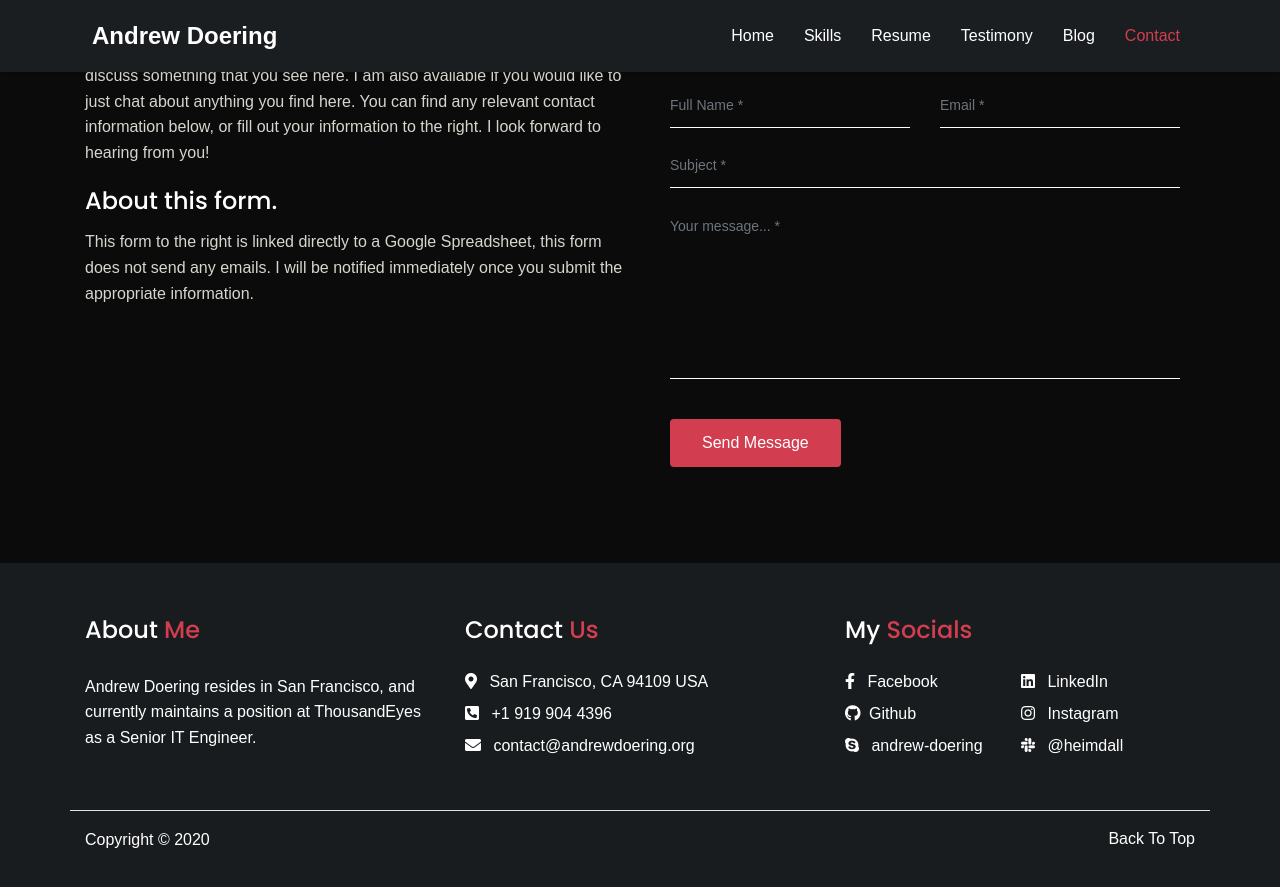
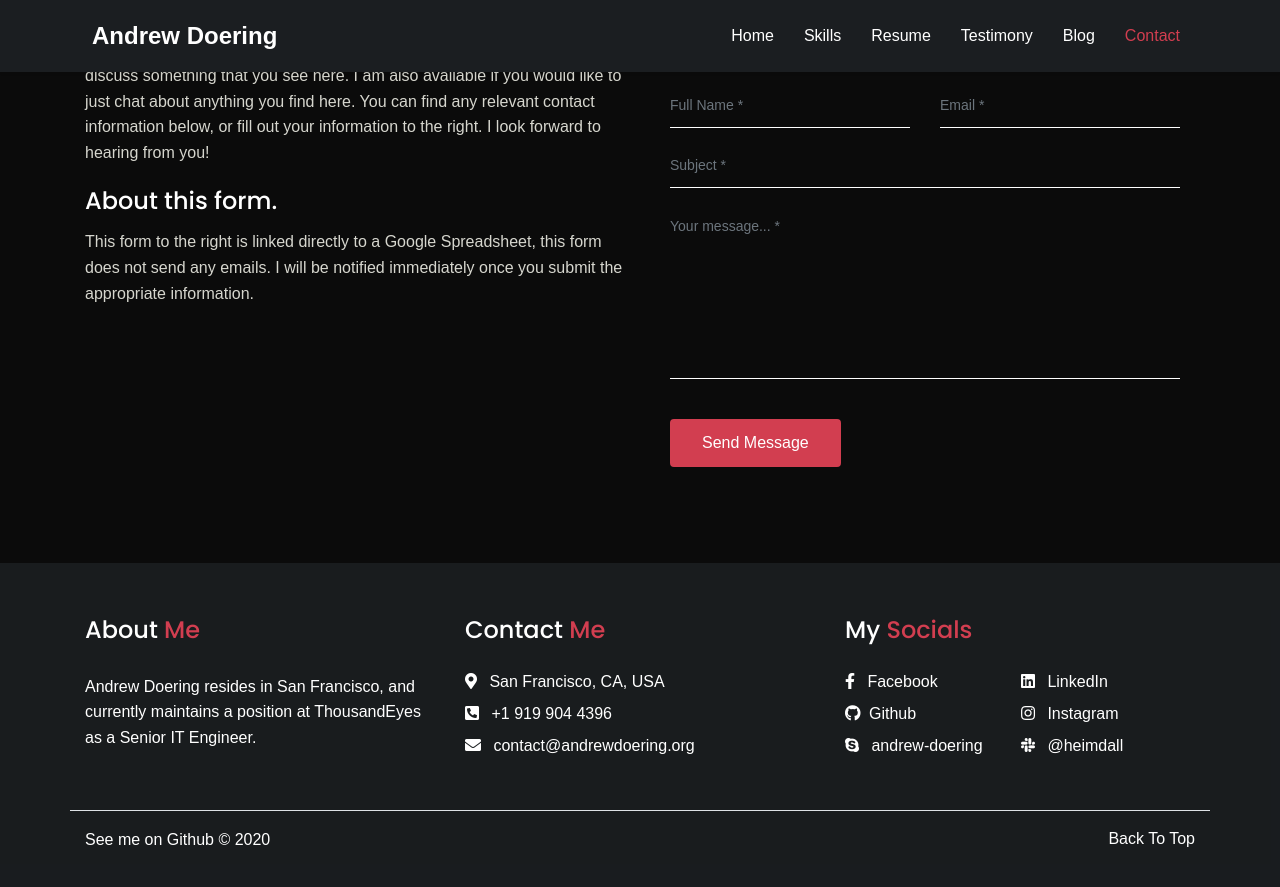
Before and after one commit to delize/delize.github.io, a Jekyll site: the page built from index.md, in a window 1280 px wide and 900 px high, scrolled down 8027 px. Shown: the top 887 px of the window. Built offline with Jekyll 4.4.1, drawn with Linux system fonts in a browser that asks for light colours; some web fonts are replaced; some of the changed text lies outside the part shown.

Commit message:
Jekyll-ize it, prepare for color-scheme js

```diff
--- a/_config.yml
+++ b/_config.yml
@@ -1,35 +1,41 @@
 name: Andrew Doering CV & Blog
 firstname: Andrew
 lastname: Doering
+fullname: Andrew Doering
 url: https://andrewdoering.org
 baseurl: ""
 timezone: Americans/Los_Angeles
 social:
   facebook:
-    - url: https://www.facebook.com/
-    - user: and.doe
-    - icon: fa fb-icon
+    url: https://www.facebook.com/
+    user: and.doe
+    icon: fab fa-facebook-f
   github:
-    - url: https://www.github.com/
-    - user: delize
-    - icon: fa github-icon
+    url: https://www.github.com/
+    user: delize
+    site-repo: /delize.github.io
+    icon: fab fa-github
   linkedin:
-    - url: https://www.linkedin.com/in/
-    - user: andrewdoering
-    - icon: fa linkedin-icon
+    url: https://www.linkedin.com/in/
+    user: andrewdoering
+    icon: fab fa-linkedin
   skype:
-    - user: andrew-doering
-    - icon: fa fa-skype
+    user: andrew-doering
+    icon: fab fa-skype
   slack:
-    - user: heimdall
-    - url: https://www.macadmins.org
+    user: heimdall
+    url: https://www.macadmins.org
+    icon: fab fa-slack
   instagram:
-    - user: dolos01
-    - url: https://www.instagram.com/
+    user: dolos01
+    url: https://www.instagram.com/
+    icon: fab fa-instagram
 contact:
-  - phone: +1 919 904 4396
-  - email: contact@andrewdoering.org
-  - address: San Francisco, CA, USA
+  phone: +1 919 904 4396
+  email: contact@andrewdoering.org
+  address: San Francisco, CA, USA
+resume:
+  file: Andrew_Doering_Online_Resume_2020_TB.pdf
 copyright: 2020
 markdown: kramdown
 kramdown:
--- a/_drafts/template.markdown
+++ b/_drafts/template.markdown
@@ -6,7 +6,7 @@
 author: Andrew Doering
 published: false #Remove this after finishing the document
 comments: true
-date: 2020-09-20 18:20:49 PT
+date: 2020-09-20 18:20:49 -0700
 last_modified_at:
 layout: post
 tags:
--- /dev/null
+++ b/_includes/color-scheme.html
@@ -0,0 +1,2 @@
+<a class="color-scheme text-white bg-base-color d-inline-block" href="javascript:void(0)"><i class="lni-night"></i><span>Dark</span></a>
+<a class="color-scheme color-scheme-light text-white bg-base-color d-none" href="javascript:void(0)"><i class="lni-sun"></i><span>Light</span></a>
--- a/_includes/footer.html
+++ b/_includes/footer.html
@@ -8,36 +8,36 @@
                     ThousandEyes as a Senior IT Engineer. </p>
             </div>
             <div class="col-lg-4">
-                <h4 class="text-white mt-3 mt-lg-0">Contact <span class="base-color">Us</span></h4>
+                <h4 class="text-white mt-3 mt-lg-0">Contact <span class="base-color">Me</span></h4>
                 <ul class="list-unstyled text-white pt-2 mb-0">
-                    <li class="py-1"><i class="fas fa-map-marker-alt pr-2"></i> San Francisco, CA 94109 USA</li>
-                    <li class="py-1"><a class="text-white link-hover" href="tel:+1 919-904-4396"><i class="fas fa-phone-square-alt pr-2" aria-hidden="true"></i>
-                        +1 919 904 4396</a></li>
-                    <li class="py-1"><a class="text-white link-hover" href="mailto:contact@andrewdoering"><i class="fas fa-envelope pr-2 pr-2" aria-hidden="true"></i>
-                        contact@andrewdoering.org</a></li>
+                    <li class="py-1"><i class="fas fa-map-marker-alt pr-2"></i> {{ site.contact.address }}</li>
+                    <li class="py-1"><a class="text-white link-hover" href="tel:{{ site.contact.phone }}"><i class="fas fa-phone-square-alt pr-2" aria-hidden="true"></i>
+                        {{ site.contact.phone }}</a></li>
+                    <li class="py-1"><a class="text-white link-hover" href="mailto:{{ site.contact.email }}"><i class="fas fa-envelope pr-2 pr-2" aria-hidden="true"></i>
+                        {{ site.contact.email }}</a></li>
                 </ul>
             </div>
             <div class="col-lg-4">
                 <h4 class="text-white mt-3 mt-lg-0">My <span class="base-color">Socials</span></h4>
                 <ul class="list-unstyled text-white socials pt-2 mb-0">
-                    <li class="py-1"><a class="text-white link-hover" href="https://www.facebook.com/and.doe"><i class="fab fa-facebook-f pr-2" aria-hidden="true"></i>
+                    <li class="py-1"><a class="text-white link-hover" href="{{ site.social.facebook.url | append: site.social.facebook.user }}"><i class="{{ site.social.facebook.icon}} pr-2" aria-hidden="true"></i>
                             Facebook</a></li>
-                    <li class="py-1"><a class="text-white link-hover" href="https://www.linkedin.com/in/andrewdoering"><i class="fab fa-linkedin pr-2"
+                    <li class="py-1"><a class="text-white link-hover" href="{{ site.social.linkedin.url | append: site.social.linkedin.user }}"><i class="{{ site.social.linkedin.icon}} pr-2"
                                 aria-hidden="true"></i> LinkedIn</a></li>
-                    <li class="py-1"><a class="text-white link-hover" href="https://www.github.com/delize"><i class="fab fa-github pr-1" aria-hidden="true"></i>
+                    <li class="py-1"><a class="text-white link-hover" href="{{ site.social.github.url | append: site.social.github.user}}"><i class="{{ site.social.github.icon }} pr-1" aria-hidden="true"></i>
                             Github</a></li>
-                    <li class="py-1"><a class="text-white link-hover" href="https://www.instagram.com/dolos01"><i class="fab fa-instagram pr-2" aria-hidden="true"></i>
+                    <li class="py-1"><a class="text-white link-hover" href="{{ site.social.instagram.url | append: site.social.instagram.user}}"><i class="{{ site.social.instagram.icon }} pr-2" aria-hidden="true"></i>
                             Instagram</a></li>
-                    <li class="py-1"><a class="text-white link-hover" href="skype:andrew-doering"><i class="fab fa-skype pr-2" aria-hidden="true"></i> andrew-doering</a>
+                    <li class="py-1"><a class="text-white link-hover" href="skype:{{ site.social.skype.user}}"><i class="{{ site.social.skype.icon }} pr-2" aria-hidden="true"></i> {{ site.social.skype.user }}</a>
                     </li>
-                    <li class="py-1"><a class="text-white link-hover" href="https://www.macadmins.org/"><i class="fab fa-slack pr-2" aria-hidden="true"></i> @heimdall</a>
+                    <li class="py-1"><a class="text-white link-hover" href="https://www.macadmins.org/"><i class="{{ site.social.slack.icon }} pr-2" aria-hidden="true"></i> @{{ site.social.slack.user}}</a>
                     </li>
                 </ul>
             </div>
         </div>
         <div class="row">
             <div class="col-lg-12 border-top pb-5">
-                <p class="mt-3 mb-0 text-white d-lg-inline-block text-center">Copyright © {{ site.copyright }}</p>
+                <a href="{{ site.social.github.url | append: site.social.github.user | append: site.social.github.site-repo }}"><p class="mt-3 mb-0 text-white d-lg-inline-block text-center">See me on Github © {{ site.copyright }}</p></a>
                 <a href="javascript:void(0);" class="mt-4 mt-lg-3 mb-0 text-white back-to-top d-block d-lg-inline-block float-lg-right text-center">Back To Top</a>
             </div>
         </div>
--- a/_includes/page-hero.html
+++ b/_includes/page-hero.html
@@ -7,33 +7,33 @@
                 </div>
             </div>
             <div class="col-lg-8 personal-item">
-                <h1 class="text-white mb-0">I'm Andrew Doering</h1>
+                <h1 class="text-white mb-0">I'm {{ site.fullname }}</h1>
                 <h4 class="typed-color text-capitalize mb-2"><span class="typed-color"></span><span class="element"
                         data-elements="., A Senior IT Engineer., A photographer., An eager learner., A dedicated individual., Avid snowboarder., ">
                     </span></h4>
                 <div class="row">
                     <div class="col-5 col-lg-4 personal-info">
                         <p class="text-white">Language : <span class="text-gray">Multilingual</span></p>
-                        <p class="text-white">Phone : <span class="text-gray"><a class="text-gray link-hover" href="tel:+1 919-904-4396">+1 919-904-4396</a></span></p>
-                        <p class="text-white">City : <span class="text-gray"> San Francisco, CA</span></p>
+                        <p class="text-white">Phone : <span class="text-gray"><a class="text-gray link-hover" href="tel:{{ site.contact.phone }}">{{ site.contact.phone }}</a></span></p>
+                        <p class="text-white">City : <span class="text-gray"> {{ site.contact.address }}</span></p>
                     </div>
                     <div class="col-6 col-lg-5 personal-info">
                         <p class="text-white">Degree : <span class="text-gray">Bachelors</span></p>
                         <p class="text-white">E-Mail : <span class="text-gray"><a class="text-gray link-hover"
-                                    href="mailto:contact@andrewdoering.org">contact@andrewdoering.org</a></span></p>
+                                    href="mailto:{{ site.contact.email }}">{{ site.contact.email }}</a></span></p>
                         <p class="text-white">Nationality : <span class="text-gray">American</span></p>
                     </div>
                     <div class="col-5 col-lg-4 personal-info" style="padding-right: 0px;">
                         <ul class="list-inline social-icon mt-2">
-                            <li class="list-inline-item"><a href="https://www.facebook.com/and.doe"><i class="fab fa-facebook-f "></i></a></li>
-                            <li class="list-inline-item"><a href="https://www.github.com/delize"><i class="fab fa-github"></i></a></li>
-                            <li class="list-inline-item"><a href="https://www.linkedin.com/in/andrewdoering"><i class="fab fa-linkedin"></i></a></li>
-                            <li class="list-inline-item"><a href="skype:andrew-doering"><i class="fab fa-skype"></i></a></li>
-                            <li class="list-inline-item"><a href="https://www.instagram.com/dolos01"><i class="fab fa-instagram"></i></a></li>
+                            <li class="list-inline-item"><a href="{{ site.social.facebook.url | append: site.social.facebook.user }}"><i class="{{ site.social.facebook.icon}}"></i></a></li>
+                            <li class="list-inline-item"><a href="{{ site.social.github.url | append: site.social.github.user}}"><i class="{{ site.social.github.icon }}"></i></a></li>
+                            <li class="list-inline-item"><a href="{{ site.social.linkedin.url | append: site.social.linkedin.user }}"><i class="{{ site.social.linkedin.icon}}"></i></a></li>
+                            <li class="list-inline-item"><a href="skype:{{ site.social.skype.user}}"><i class="{{ site.social.skype.icon }}"></i></a></li>
+                            <li class="list-inline-item"><a href="{{ site.social.instagram.url | append: site.social.instagram.user}}"><i class="{{ site.social.instagram.icon }}"></i></a></li>
                         </ul>
                     </div>
                     <div class="col-6 col-lg-5 personal-info download-cv">
-                        <p> <a href="/assets/file/Andrew_Doering_Online_Resume_2020_TB.pdf"
+                        <p> <a href="/assets/file/{{ site.resume.file }}"
                                 class="pill-button-cv mt-0 mb-lg-0 mr">Download CV</a></p>
                     </div>
                 </div>
--- a/assets/js/uone.js
+++ b/assets/js/uone.js
@@ -468,6 +468,20 @@
 }
 
 
+
+/*-------------------------
+        Color Scheme
+-------------------------*/
+
+function colorScheme(){
+    var $darkLogo = $('.dark-logo');
+        $('.color-scheme').click(function() {
+            $("body").toggleClass('uone-dark');
+            $('.color-scheme').removeClass('d-none').addClass('d-inline-block');
+            $(this).removeClass('d-inline-block').addClass('d-none');
+        });
+    }
+
 /*----------------------
     Back on history
 ----------------------*/
```
